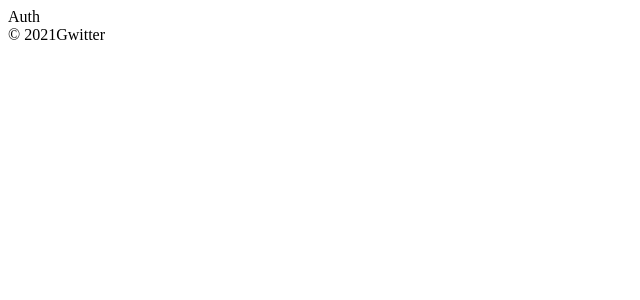
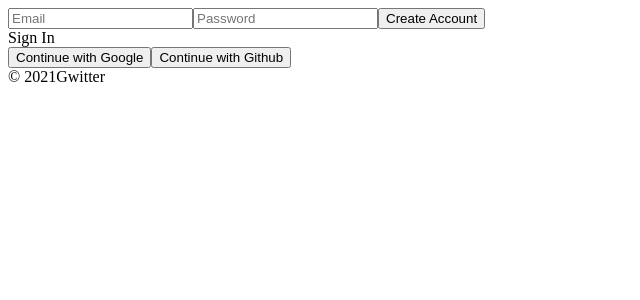
Before and after one commit to sovla/Gtwitter-React-FireBase, a React (Create React App) app: page / in a window 1280 px wide. Shown: the top 300 px of the page, without its empty margins (0-640 px from the left). Built offline with nearby package versions, Linux system fonts and the light colour scheme; no server answers.

Commit message:
#4.0 user Log In Out

```diff
--- a/src/component/App.js
+++ b/src/component/App.js
@@ -1,13 +1,24 @@
-import { useState } from "react";
+import { useEffect, useState } from "react";
 import AppRouter from "component/Router";
 import { authService } from "fbase";
 
 function App() {
+  const [init, setInit] = useState(false);
   const [isLoggedIn, setIsLoggedIn] = useState(authService.currentUser);
 
+  useEffect(() => {
+    authService.onAuthStateChanged((user) => {
+      if (user) {
+        setIsLoggedIn(user);
+      } else {
+        setIsLoggedIn(false);
+      }
+      setInit(true);
+    });
+  }, []);
   return (
     <>
-      <AppRouter isLoggedIn={isLoggedIn} />
+      {init ? <AppRouter isLoggedIn={isLoggedIn} /> : "initializing.."}
       <footer>&copy; {new Date().getFullYear()}Gwitter</footer>
     </>
   );
--- a/src/component/Router.js
+++ b/src/component/Router.js
@@ -1,15 +1,23 @@
 import { HashRouter as Router, Route, Switch } from "react-router-dom";
 import Auth from "routes/Auth";
 import Home from "routes/Home";
+import Navigation from "routes/Navigation";
+import Profile from "routes/Profile";
 
 const AppRouter = ({ isLoggedIn }) => {
   return (
     <Router>
+      {isLoggedIn && <Navigation />}
       <Switch>
         {isLoggedIn ? (
-          <Route exact path="/">
-            <Home />
-          </Route>
+          <>
+            <Route exact path="/">
+              <Home />
+            </Route>
+            <Route exact path="/profile">
+              <Profile />
+            </Route>
+          </>
         ) : (
           <Route exact path="/">
             <Auth />
--- a/src/fbase.js
+++ b/src/fbase.js
@@ -2,13 +2,15 @@
 import "firebase/auth";
 
 const firebaseConfig = {
-  apiKey: process.env.REACT_APP_API_KEY,
-  authDomain: process.env.REACT_APP_AUTO_DOMAIN,
-  projectId: process.env.REACT_APP_PROJECT_ID,
-  storageBucket: process.env.REACT_APP_STORAGE_BUCKET,
-  messagingSenderId: process.env.REACT_APP_MESSAGING_SENDER_ID,
-  appId: process.env.REACT_APP_APP_ID,
+  apiKey: "AIzaSyC354fTkn4FzouHEodJK1Wp8uv2cduykrw",
+  authDomain: "gwitter-e2519.firebaseapp.com",
+  projectId: "gwitter-e2519",
+  storageBucket: "gwitter-e2519.appspot.com",
+  messagingSenderId: "656420529889",
+  appId: "1:656420529889:web:15409148998d0d0058f9a0",
 };
+
 firebase.initializeApp(firebaseConfig);
 
+export const firebaseInstance = firebase;
 export const authService = firebase.auth();
--- a/src/routes/Auth.js
+++ b/src/routes/Auth.js
@@ -1,3 +1,94 @@
-const Auth = () => <span>Auth</span>;
+import { authService, firebaseInstance } from "fbase";
+import { useState } from "react";
+
+const Auth = () => {
+  const [email, setEmail] = useState("");
+  const [password, setPassword] = useState("");
+  const [newAccount, setNewAccount] = useState(true);
+  const [error, setError] = useState("");
+  const onChange = (event) => {
+    const {
+      target: { name, value },
+    } = event;
+    if (name === "email") {
+      setEmail(value);
+    } else if (name === "password") {
+      setPassword(value);
+    }
+  };
+  const onSubmit = async (event) => {
+    event.preventDefault();
+    try {
+      let data;
+      if (newAccount === true) {
+        //create newAccount
+        data = await authService.createUserWithEmailAndPassword(
+          email,
+          password
+        );
+      } else {
+        //log in
+        data = await authService.signInWithEmailAndPassword(email, password);
+      }
+      console.log(data);
+    } catch (error) {
+      setError(error.message);
+    }
+  };
+
+  const toggleAccount = () => setNewAccount((prev) => !prev);
+
+  const onSocialClick = async (event) => {
+    const {
+      target: { name },
+    } = event;
+    let provider;
+    if (name === "google") {
+      provider = new firebaseInstance.auth.GoogleAuthProvider();
+      console.log("hi");
+    } else if (name === "github") {
+      provider = new firebaseInstance.auth.GithubAuthProvider();
+      console.log("hi2");
+    }
+    const data = await authService.signInWithPopup(provider);
+    console.log(data);
+  };
+
+  return (
+    <div>
+      <form onSubmit={onSubmit}>
+        <input
+          name="email"
+          type="email"
+          placeholder="Email"
+          required
+          value={email}
+          onChange={onChange}
+        />
+        <input
+          name="password"
+          type="password"
+          placeholder="Password"
+          required
+          value={password}
+          onChange={onChange}
+        />
+        <input type="submit" value={newAccount ? "Create Account" : "Log In"} />
+        {error}
+      </form>
+      <span onClick={toggleAccount}>
+        {newAccount ? "Sign In" : "Create Account"}
+      </span>
+      <div>
+        <button onClick={onSocialClick} name="google">
+          Continue with Google
+        </button>
+        <button onClick={onSocialClick} name="github">
+          Continue with Github
+        </button>
+      </div>
+    </div>
+  );
+};
 
 export default Auth;
--- /dev/null
+++ b/src/routes/Navigation.js
@@ -0,0 +1,19 @@
+import React from "react";
+import { Link } from "react-router-dom";
+
+const Navigation = () => {
+  return (
+    <nav>
+      <ul>
+        <li>
+          <Link to="/">Home</Link>
+        </li>
+        <li>
+          <Link to="/profile">My Profile</Link>
+        </li>
+      </ul>
+    </nav>
+  );
+};
+
+export default Navigation;
--- a/src/routes/Profile.js
+++ b/src/routes/Profile.js
@@ -1,3 +1,18 @@
-const Profile = () => <span>Profile</span>;
+import { authService } from "fbase";
+import { useHistory } from "react-router-dom";
+
+const Profile = () => {
+  const history = useHistory();
+  const onLogOutClick = () => {
+    authService.signOut();
+    history.push("/");
+  };
+
+  return (
+    <>
+      <button onClick={onLogOutClick}>Log Out</button>
+    </>
+  );
+};
 
 export default Profile;
```
Also changed, not shown: 1 other file (tests, documents, lock files or other folders).
